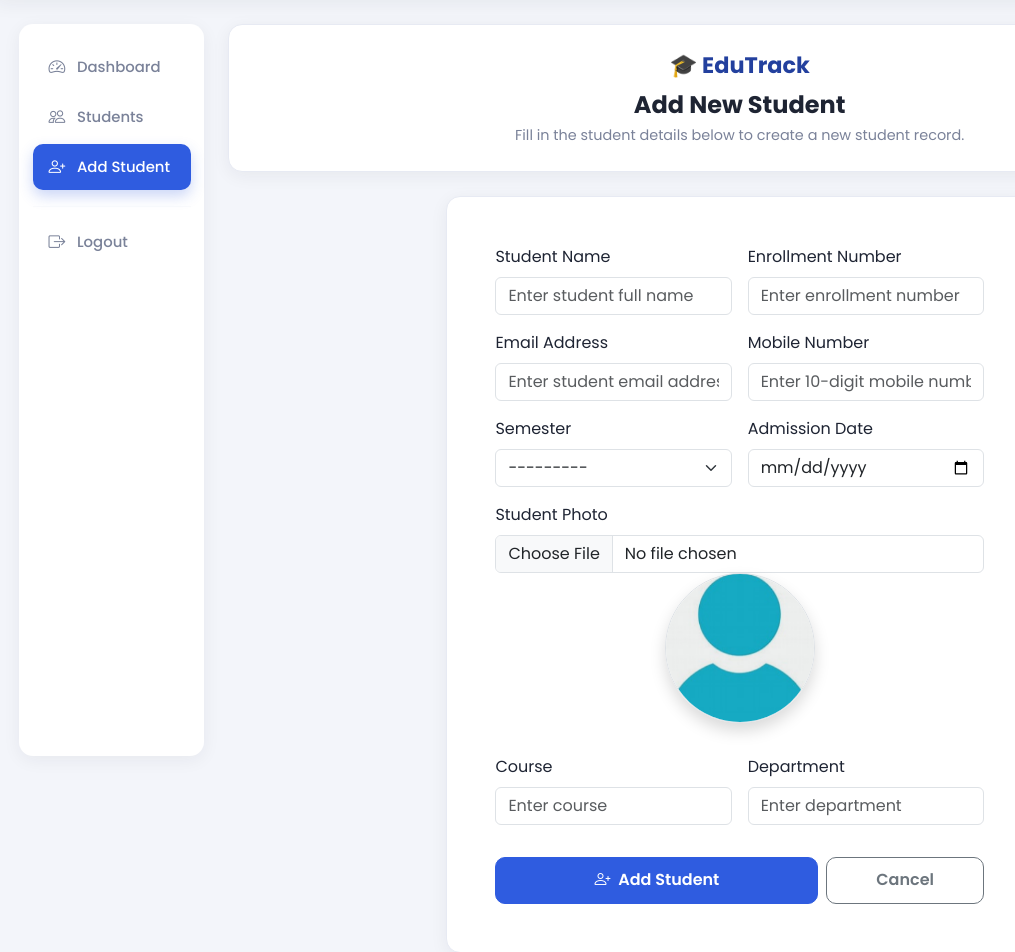
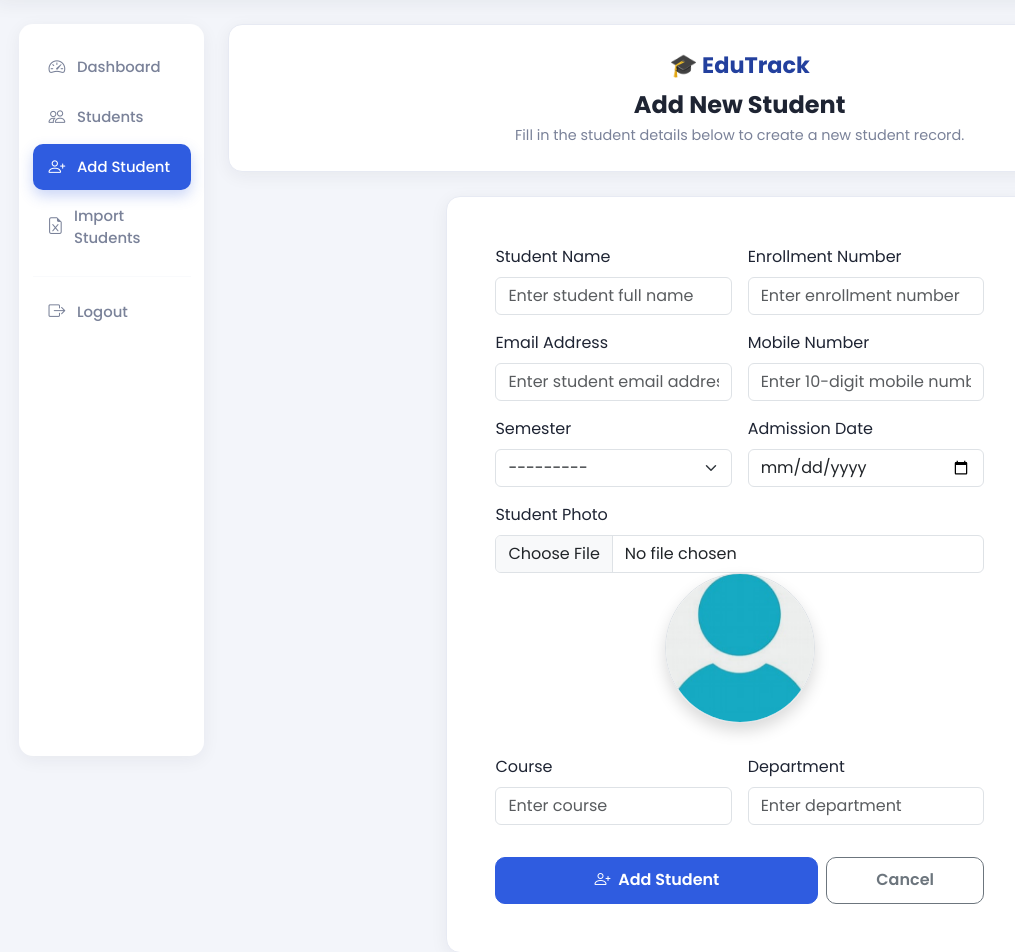
Before and after one commit to Solanki777/Anantra, a Django app: page /add/ in a window 1280 px wide. Shown: the part 60-1012 px from the top of the page, without its empty margins (5-1020 px from the left). Run offline with Django 5.2, Linux system fonts and the light colour scheme; the visitor is signed in with stand-in values (Sample User, id 1); data that the repository does not hold is empty.

Commit message:
Pandas work done

```diff
--- a/students/services/excel_import.py
+++ b/students/services/excel_import.py
@@ -1,4 +1,11 @@
 import pandas as pd
+import re
+
+from django.db import transaction
+from django.core.validators import validate_email
+from django.core.exceptions import ValidationError
+
+from ..models import Student
 
 REQUIRED_COLUMNS = [
     "Name",
@@ -168,3 +175,34 @@ def validate_excel(df):
             )
 
     return errors
+
+
+def import_students_data(df, college):
+    """
+    Import validated students into the database.
+    """
+
+    students = []
+
+    for _, row in df.iterrows():
+
+        student = Student(
+            college=college,
+            name=str(row["Name"]).strip(),
+            enrollment_no=str(row["Enrollment No"]).strip(),
+            semester=int(row["Semester"]),
+            email=str(row["Email"]).strip(),
+            mobile=str(row["Mobile"]).strip(),
+            course=str(row["Course"]).strip(),
+            department=str(row["Department"]).strip(),
+            admission_date=pd.to_datetime(
+                row["Admission Date"]
+            ).date(),
+        )
+
+        students.append(student)
+
+    with transaction.atomic():
+        Student.objects.bulk_create(students)
+
+    return len(students)
--- a/students/views.py
+++ b/students/views.py
@@ -13,7 +13,7 @@ import json
 from django.db.models.functions import ExtractMonth
 import pandas as pd
 from .forms import ImportStudentForm
-from .services.excel_import import read_excel_file,validate_excel
+from .services.excel_import import read_excel_file,validate_excel,import_students_data
 
 
 
@@ -288,58 +288,58 @@ def export_student_csv(request):
         ])
 
     return response
-
-
 @login_required
 def import_students(request):
+
     form = ImportStudentForm()
 
     if request.method == "POST":
+
         form = ImportStudentForm(
             request.POST,
-            request.FILES,
+            request.FILES
         )
 
         if form.is_valid():
+
             excel_file = form.cleaned_data["excel_file"]
 
-            try :
+            try:
+
                 df = read_excel_file(excel_file)
 
-                missing_columns = validate_excel(df)
+                errors = validate_excel(df)
 
-                if missing_columns:
+                if errors:
 
-                    messages.error(
-                        request,
-                        "Missing Columns: " +
-                        ", ".join(missing_columns)
-                    )
+                    for error in errors:
+                        messages.error(request, error)
 
                 else:
 
+                    count = import_students_data(
+                        df,
+                        request.user.college
+                    )
+
                     messages.success(
                         request,
-                        "Excel format is valid."
+                        f"{count} students imported successfully!"
                     )
 
-                    print(df.head())
-
-                messages.success(
-                    request,
-                    "excel file read successfully"
-                )
+                    return redirect("student_list")
 
             except Exception as e:
+
                 messages.error(
                     request,
-                    f"Error:{e}"
+                    f"Error: {e}"
                 )
 
     return render(
-            request,
-            "students/import_students.html",
-            {
-                "form":form
-            },
-        )
+        request,
+        "students/import_students.html",
+        {
+            "form": form
+        }
+    )
--- a/templates/base.html
+++ b/templates/base.html
@@ -133,6 +133,12 @@
                                 <i class="bi bi-person-plus"></i>Add Student
                             </a>
                         </li>
+                        <li class="nav-item">
+                            <a href="{% url 'import_students' %}" class="nav-link">
+                                <i class="bi bi-file-earmark-excel"></i>
+                                <span>Import Students</span>
+                            </a>
+                        </li>
 
                         <hr>
                         {% if request.user.is_authenticated %}
```
